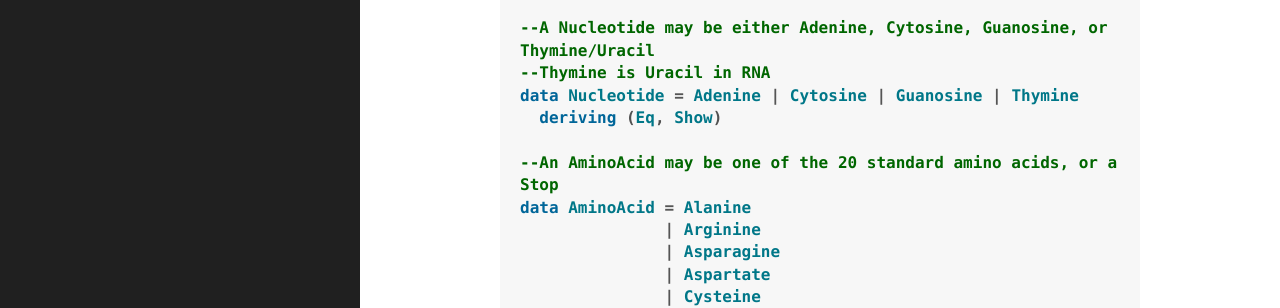
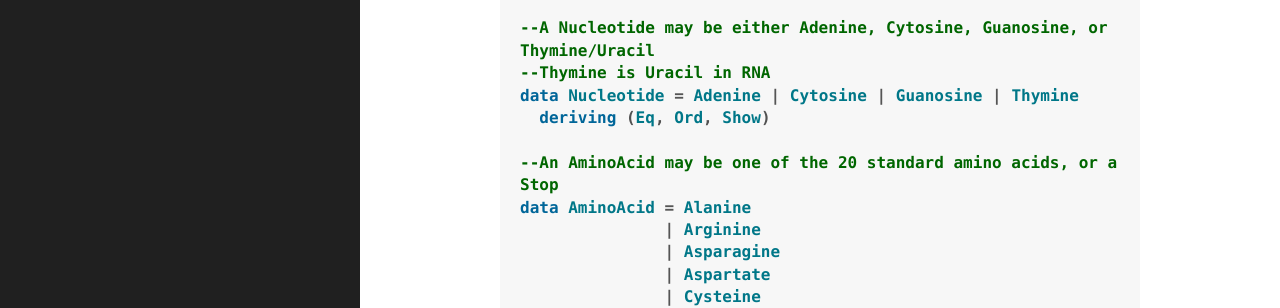
Before and after one commit to SavinaRoja/SavinaRoja.github.io, a Jekyll site: the page built from _posts/2016-02-06-haskell-revisits-the-central-dogma.md, in a window 1280 px wide and 900 px high, scrolled down 1919 px. Shown: the part 152-460 px from the top of the window. Built offline with Jekyll 4.4.1, drawn with Linux system fonts in a browser that asks for light colours.

Commit message:
rectifying post and code

```diff
--- a/_posts/2016-02-06-haskell-revisits-the-central-dogma.md
+++ b/_posts/2016-02-06-haskell-revisits-the-central-dogma.md
@@ -81,7 +81,7 @@
 --A Nucleotide may be either Adenine, Cytosine, Guanosine, or Thymine/Uracil
 --Thymine is Uracil in RNA
 data Nucleotide = Adenine | Cytosine | Guanosine | Thymine
-  deriving (Eq, Show)
+  deriving (Eq, Ord, Show)
 
 --An AminoAcid may be one of the 20 standard amino acids, or a Stop
 data AminoAcid = Alanine
@@ -277,7 +277,7 @@
 
 {% highlight haskell %}
 data Codon = Codon !Nucleotide !Nucleotide !Nucleotide
-  deriving (Show)
+  deriving (Eq, Ord, Show)
 {% endhighlight %}
 
 Now I have a new data type called `Codon` whose values can be created using the
```
Also changed, not shown: 1 other file.
